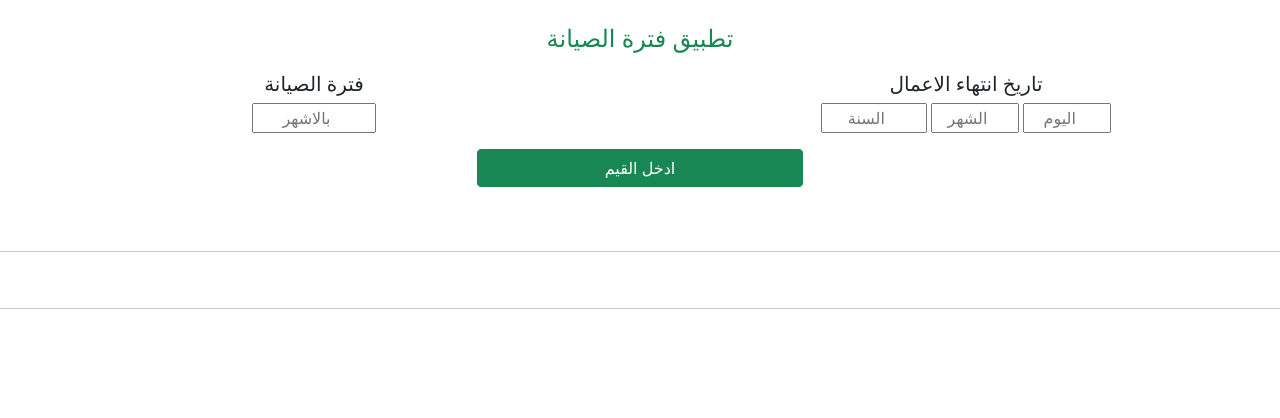
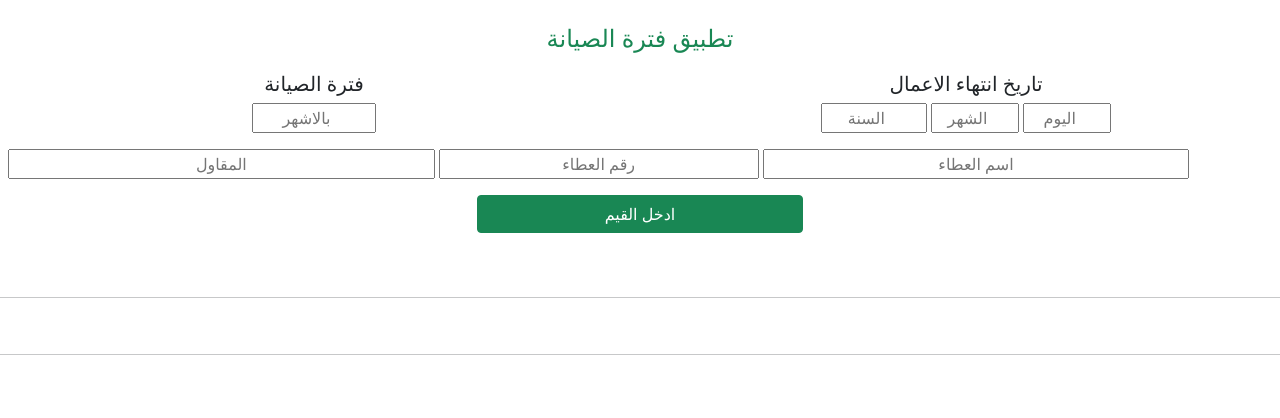
Before and after one commit to suhaib-rabba/atmattal3mliat, a Django app: template atmattal3mliat-project/templates/apps/tender_maintenance.html in a window 1280 px wide. Shown: the part 206-624 px from the top of the page. Run offline with Django 3.2, Linux system fonts and the light colour scheme; the template is opened without the code that fills it, so the values that code supplies are empty; some libraries are stand-ins or nearby versions.

Commit message:
input maintenance

```diff
--- a/atmattal3mliat-project/templates/apps/tender_maintenance.html
+++ b/atmattal3mliat-project/templates/apps/tender_maintenance.html
@@ -17,7 +17,7 @@
 
 
 
-  <input class=' mt-1 col-sm-12  input-lg' type="number" min='12' max='36' name="interval" placeholder="بالاشهر" required>
+  <input class=' mt-1 col-sm-12  input-lg' type="number" min='12' max='36' name="interval" placeholder="بالاشهر" step="6" required>
 </div>
   </label>
 
@@ -33,6 +33,17 @@
   <input class=' input-lg' type="number" min='1' max='31' name="day1" placeholder="اليوم" required>
   </div>
 
+<div class="row mt-3 mx-2 container">
+
+
+
+<input class='col-sm-4 ' type="text" name="" placeholder="المقاول">
+<input class='col-sm-3 mx-1 ' type="text" name="" placeholder="رقم العطاء">
+<input class='col-sm-4'  type="text" name="" placeholder="اسم العطاء">
+
+  </div>
+
+
   <input class="btn btn-success mx-auto w-25 mt-3" id='submitFirst' type='submit' value='ادخل القيم' >
 
 
```
